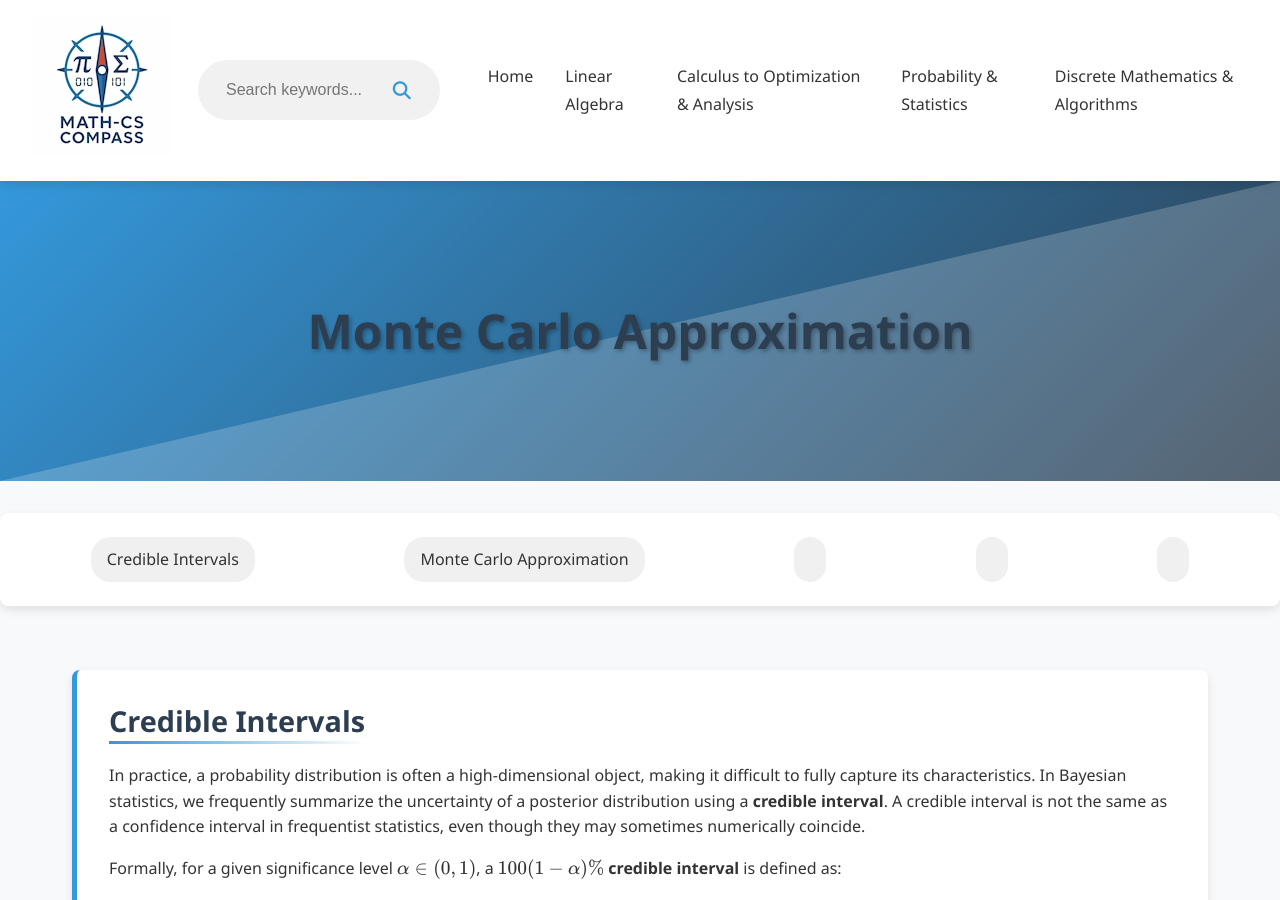
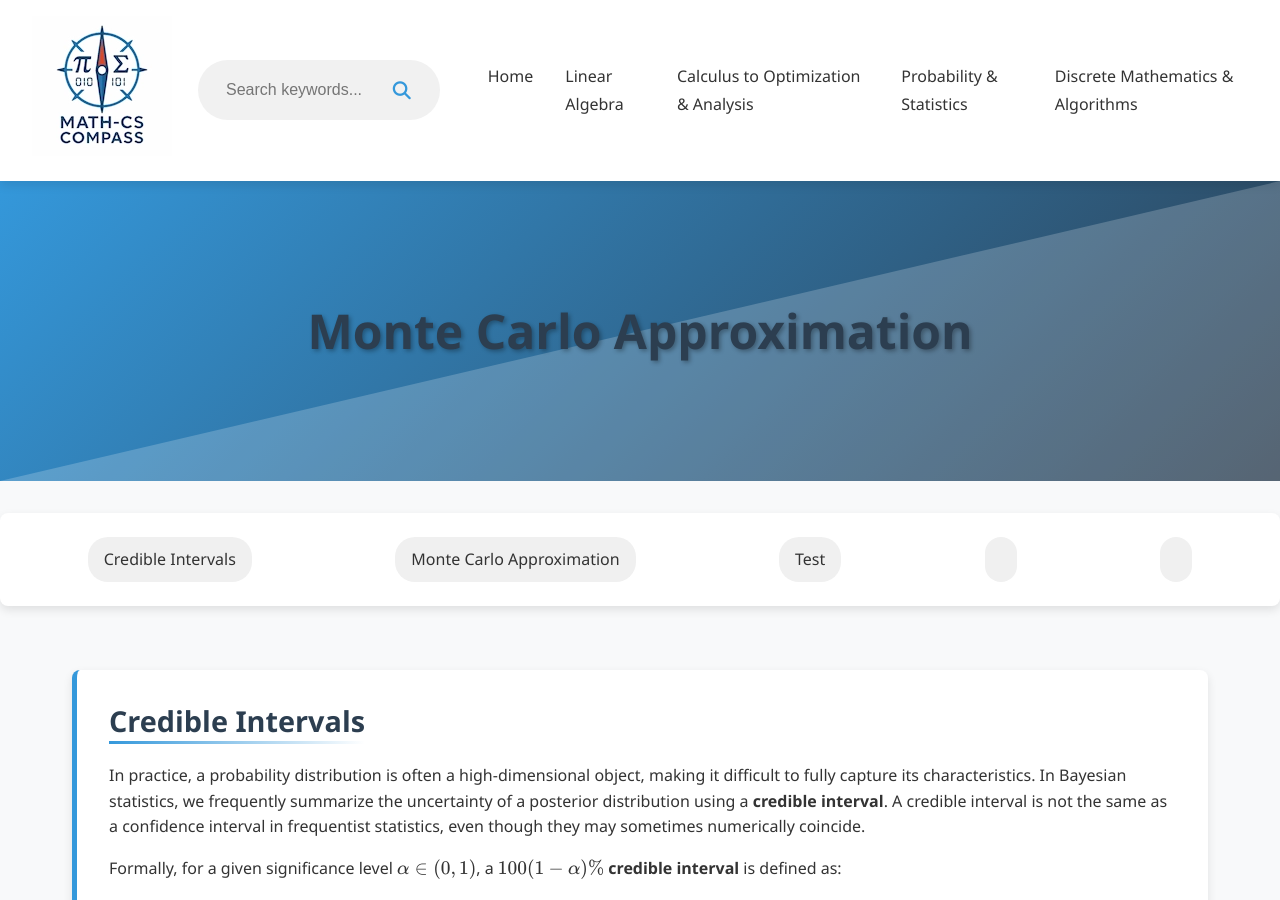
Before and after one commit to Yusukey01/yusukey01.github.io, a Jekyll site: the page built from Mathematics/Probability/monte_carlo.html, in a window 1280 px wide and 900 px high. Built offline with Jekyll 4.4.1, drawn with Linux system fonts in a browser that asks for light colours.

Commit message:
make Monte Carlo Approximation

```diff
--- a/Mathematics/Probability/monte_carlo.html
+++ b/Mathematics/Probability/monte_carlo.html
@@ -18,7 +18,7 @@ uses_python: false
         <div class="topic-nav">
             <a href="#CI">Credible Intervals</a></li>
             <a href="#MC">Monte Carlo Approximation</a></li>
-            <a href="#"></a>
+            <a href="#demo">Test</a>
             <a href="#"></a>
             <a href="#"></a>
         </div>
@@ -118,7 +118,7 @@ uses_python: false
 
             </section>
 
-            <section id="" class="section-content">
+            <section id="demo" class="section-content">
 
                 <h2>Demo test</h2>
                 <div id="random_variable_transformation_visualizer"></div>
```
